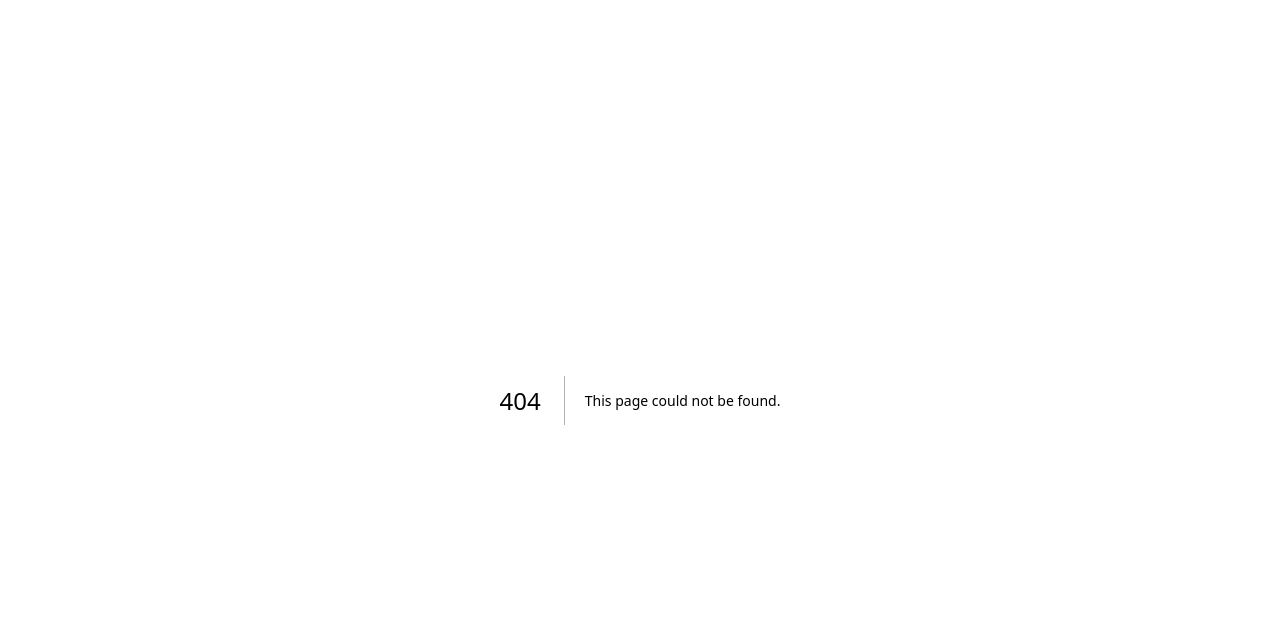
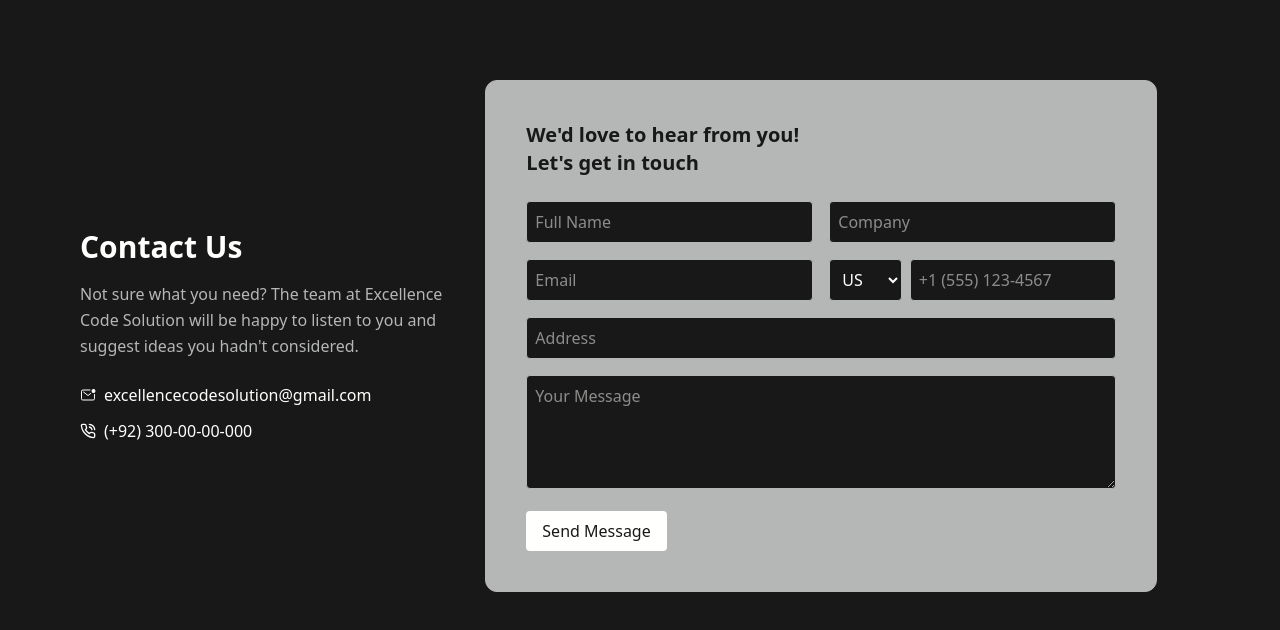
Before and after one commit to Usman3262/ecs, a Next.js app: page /contact in a window 1280 px wide. Before the commit this address had no page. Shown: the top 630 px of the page. Built offline with nearby package versions, Linux system fonts and the light colour scheme.

Commit message:
Done First Half ✔😜

```diff
--- a/src/app/components/Navbar.js
+++ b/src/app/components/Navbar.js
@@ -28,18 +28,18 @@ function Navbar() {
         >
           About
         </Link>
-        <a
+        <Link
           href="#portfolio"
           className="text-[#FFFFFD] text-sm hover:text-[#D9FF6A] transition"
         >
           Portfolio
-        </a>
-        <a
-          href="#contact"
+        </Link>
+        <Link
+          href="/contact"
           className="text-[#FFFFFD] text-sm hover:text-[#D9FF6A] transition"
         >
           Contact
-        </a>
+        </Link>
       </div>
 
       {/* Desktop Button */}
--- /dev/null
+++ b/src/app/contact/page.js
@@ -0,0 +1,118 @@
+'use client';
+import { useState } from 'react';
+import { IoMailUnreadOutline } from "react-icons/io5";
+import { LuPhoneCall } from "react-icons/lu";
+const countryOptions = [
+  { code: 'US', name: 'United States', placeholder: '+1 (555) 123-4567' },
+  { code: 'GB', name: 'United Kingdom', placeholder: '+44 7123 456789' },
+  { code: 'CA', name: 'Canada', placeholder: '+1 (604) 123-4567' },
+  { code: 'AU', name: 'Australia', placeholder: '+61 412 345 678' },
+  { code: 'DE', name: 'Germany', placeholder: '+49 1512 3456789' },
+  { code: 'FR', name: 'France', placeholder: '+33 6 12 34 56 78' },
+  { code: 'IN', name: 'India', placeholder: '+91 98765 43210' },
+  { code: 'PK', name: 'Pakistan', placeholder: '+92 300 1234567' },
+  { code: 'AE', name: 'UAE', placeholder: '+971 50 123 4567' },
+  { code: 'SA', name: 'Saudi Arabia', placeholder: '+966 5 123 4567' },
+  { code: 'SG', name: 'Singapore', placeholder: '+65 8123 4567' },
+  { code: 'NL', name: 'Netherlands', placeholder: '+31 6 12345678' },
+  { code: 'SE', name: 'Sweden', placeholder: '+46 70 123 45 67' },
+  { code: 'CH', name: 'Switzerland', placeholder: '+41 79 123 45 67' },
+  { code: 'NO', name: 'Norway', placeholder: '+47 912 34 567' }
+];
+
+export default function ContactPage() {
+  const [selectedCountry, setSelectedCountry] = useState(countryOptions[0]);
+
+  return (
+<div className="min-h-screen bg-[#181818] text-[#FFFFFD]">
+  <main className="flex flex-col md:flex-row p-4 sm:p-8 md:p-20 gap-6 md:gap-8">
+    {/* Left Section */}
+    <div className="w-full md:w-1/3 flex flex-col justify-center text-center md:text-left">
+      <h2 className="text-xl sm:text-2xl md:text-3xl font-bold mb-3 md:mb-4">Contact Us</h2>
+      <p className="mb-4 md:mb-6 text-xs sm:text-sm md:text-base leading-relaxed text-[#B5B6B6] px-0 md:px-0">
+        Not sure what you need? The team at Excellence Code Solution will be
+        happy to listen to you and suggest ideas you hadn't considered.
+      </p>
+      <div className="space-y-2 md:space-y-3 text-xs sm:text-sm md:text-base">
+        <p className="flex items-center justify-center md:justify-start gap-1 md:gap-2 text-[#FFFFFD] break-all">
+          <IoMailUnreadOutline className="min-w-[16px]" /> excellencecodesolution@gmail.com
+        </p>
+        <p className="flex items-center justify-center md:justify-start gap-1 md:gap-2 text-[#FFFFFD]">
+          <LuPhoneCall className="min-w-[16px]" /> (+92) 300-00-00-000
+        </p>
+      </div>
+    </div>
+
+    {/* Right Section (Form) */}
+    <div className="w-full md:w-[60%] bg-[#B5B6B6] rounded-xl border border-[#B5B6B6] my-4 md:my-0">
+      <div className="p-4 sm:p-6 md:p-10">
+        <h3 className="text-[#181818] text-base sm:text-lg md:text-xl font-semibold mb-4 md:mb-6 text-center md:text-left">
+          We'd love to hear from you! <br className="hidden sm:block" /> Let's
+          get in touch
+        </h3>
+        <form className="space-y-3 md:space-y-4">
+          <div className="grid grid-cols-1 md:grid-cols-2 gap-3 md:gap-4">
+            <input
+              type="text"
+              placeholder="Full Name"
+              className="border border-[#B5B6B6] bg-[#181818] text-[#FFFFFD] rounded p-2 w-full text-sm md:text-base"
+            />
+            <input
+              type="text"
+              placeholder="Company"
+              className="border border-[#B5B6B6] bg-[#181818] text-[#FFFFFD] rounded p-2 w-full text-sm md:text-base"
+            />
+          </div>
+          <div className="grid grid-cols-1 md:grid-cols-2 gap-3 md:gap-4">
+            <input
+              type="email"
+              placeholder="Email"
+              className="border border-[#B5B6B6] bg-[#181818] text-[#FFFFFD] rounded p-2 w-full text-sm md:text-base"
+            />
+            <div className="flex flex-col sm:flex-row gap-2">
+              <select
+                value={selectedCountry.code}
+                onChange={(e) =>
+                  setSelectedCountry(
+                    countryOptions.find((c) => c.code === e.target.value)
+                  )
+                }
+                className="border border-[#B5B6B6] bg-[#181818] text-[#FFFFFD] rounded p-2 w-full sm:w-1/3 text-sm md:text-base"
+              >
+                {countryOptions.map((country) => (
+                  <option key={country.code} value={country.code}>
+                    {country.code}
+                  </option>
+                ))}
+              </select>
+              <input
+                type="tel"
+                placeholder={selectedCountry.placeholder}
+                className="border border-[#B5B6B6] bg-[#181818] text-[#FFFFFD] rounded p-2 w-full text-sm md:text-base"
+              />
+            </div>
+          </div>
+          <input
+            type="text"
+            placeholder="Address"
+            className="border border-[#B5B6B6] bg-[#181818] text-[#FFFFFD] rounded p-2 w-full text-sm md:text-base"
+          />
+          <textarea
+            rows="4"
+            placeholder="Your Message"
+            className="border border-[#B5B6B6] bg-[#181818] text-[#FFFFFD] rounded p-2 w-full text-sm md:text-base"
+          ></textarea>
+          <button
+            type="submit"
+            className="bg-[#FFFFFD] text-[#181818] px-4 py-2 rounded w-full sm:w-auto hover:bg-[#131414] hover:text-[#f2f2f2] transition text-sm md:text-base"
+          >
+            Send Message
+          </button>
+        </form>
+      </div>
+    </div>
+  </main>
+</div>
+
+  );
+}
```
Also changed, not shown: package.json (+4 -3 lines), 1 other file (tests, documents, lock files or other folders).
